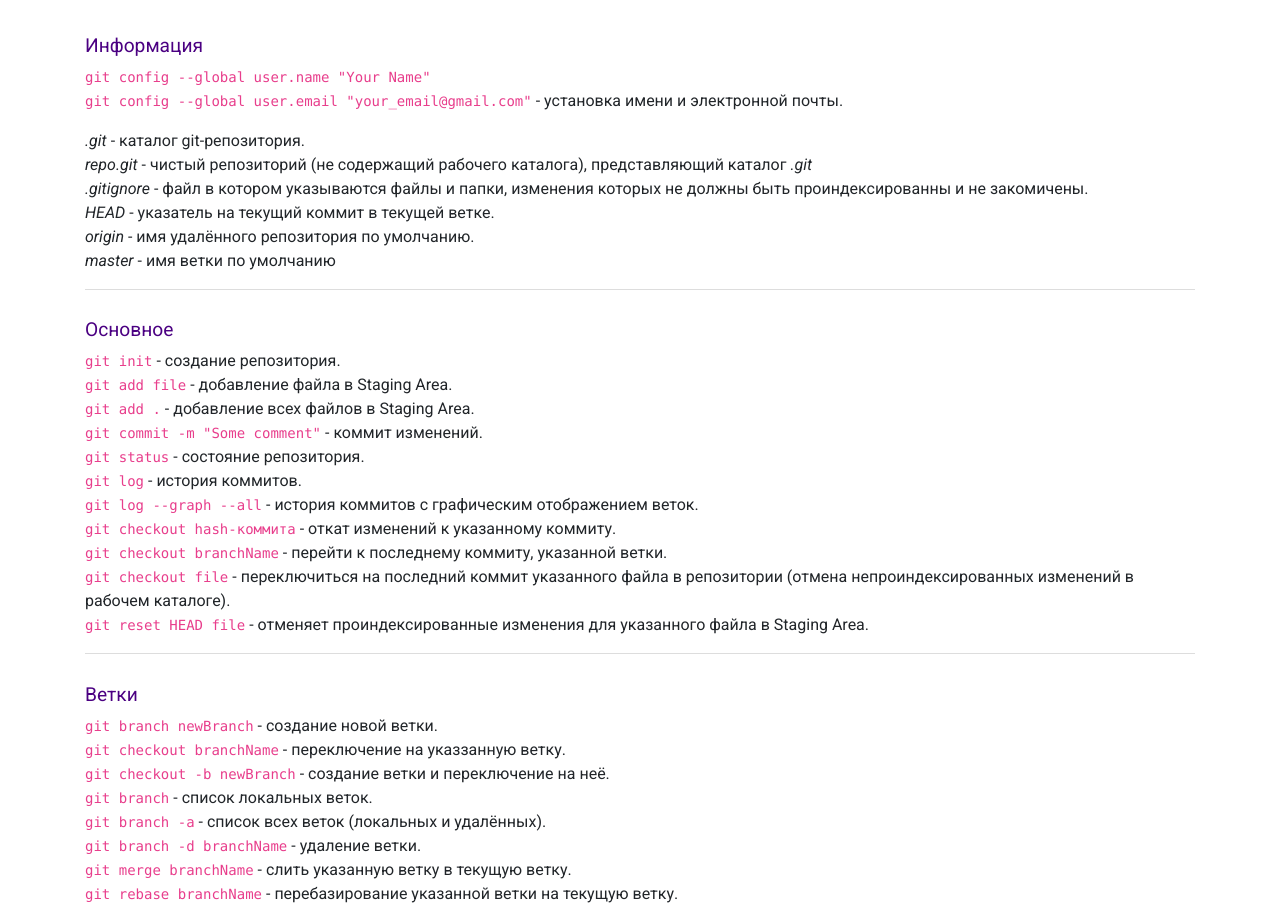
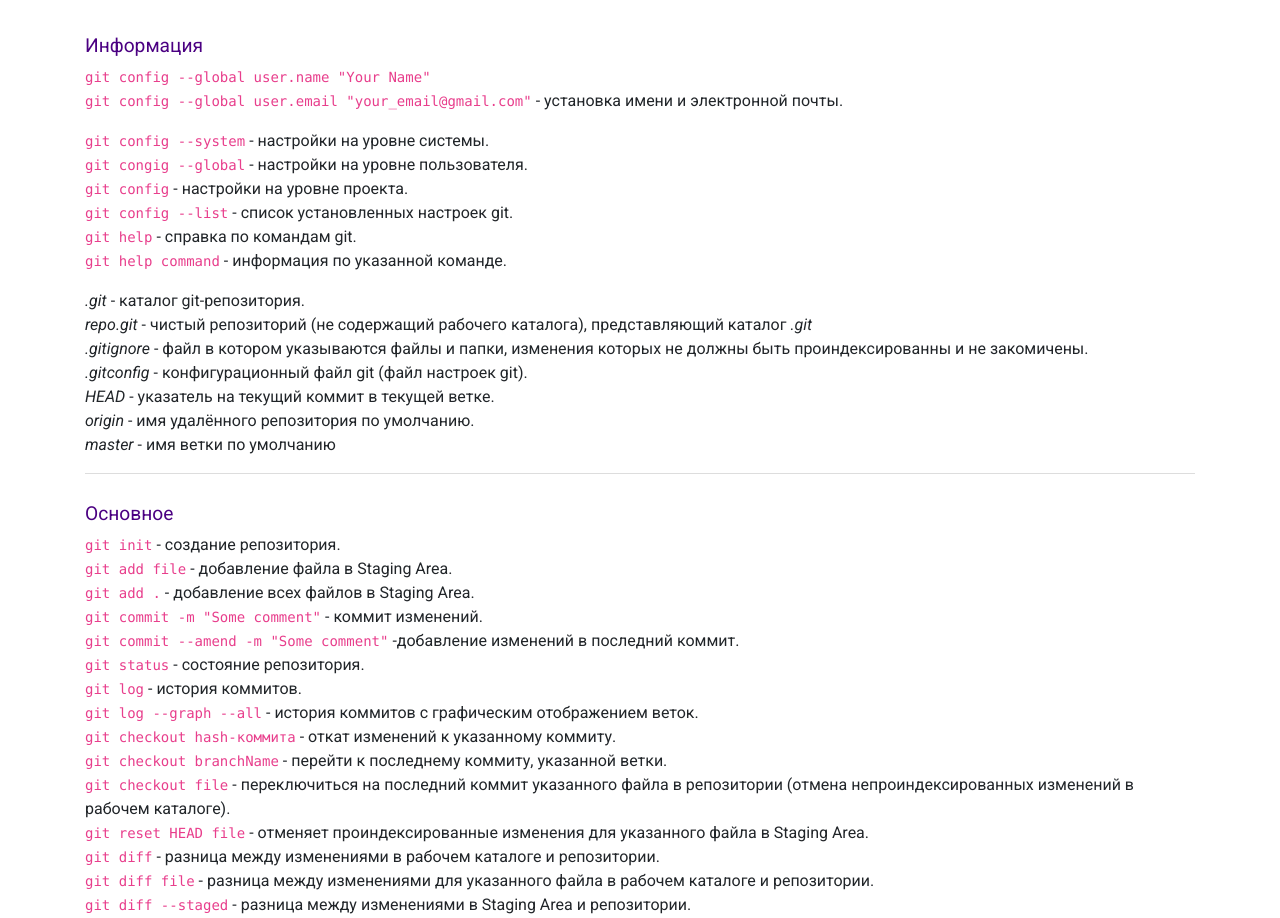
Before and after one commit to Romanyusupov2016/Git-Reference, a plain HTML site: page index.html in a window 1280 px wide. Shown: the part 32-950 px from the top of the page. Drawn offline with nearby package versions, Linux system fonts and the light colour scheme.

Commit message:
add some more commnads

```diff
--- a/index.html
+++ b/index.html
@@ -21,9 +21,18 @@
                 <code>git config --global user.email &quot;your_email@gmail.com&quot;</code> - установка имени и электронной почты.
             </p>
             <p>
+                <code>git config --system</code> - настройки на уровне системы.<br>
+                <code>git congig --global</code> - настройки на уровне пользователя.<br>
+                <code>git config</code> - настройки на уровне проекта.<br>
+                <code>git config --list</code> - cписок установленных настроек git.<br>
+                <code>git help</code> - справка по командам git.<br>
+                <code>git help command</code> - информация по указанной команде.<br>
+            </p>
+            <p>
                 <var>.git</var> - каталог git-репозитория.<br>
                 <var>repo.git</var> - чистый репозиторий (не содержащий рабочего каталога), представляющий каталог <var>.git</var><br>
                 <var>.gitignore</var> - файл в котором указываются файлы и папки, изменения которых не должны быть проиндексированны и не закомичены.<br>
+                <var>.gitconfig</var> - конфигурационный файл git (файл настроек git).<br>
                 <var>HEAD</var> - указатель на текущий коммит в текущей ветке.<br>
                 <var>origin</var> - имя удалённого репозитория по умолчанию.<br>
                 <var>master</var> - имя ветки по умолчанию<br>
@@ -36,6 +45,7 @@
                 <code>git add file</code> - добавление файла в Staging Area.<br>
                 <code>git add .</code> - добавление всех файлов в Staging Area.<br>
                 <code>git commit -m &quot;Some comment&quot;</code> - коммит изменений.<br>
+                <code>git commit --amend -m &quot;Some comment&quot;</code> -добавление изменений в последний коммит.<br>
                 <code>git status</code> - состояние репозитория.<br>
                 <code>git log</code> - история коммитов.<br>
                 <code>git log --graph --all</code> - история коммитов с графическим отображением веток.<br>
@@ -43,6 +53,11 @@
                 <code>git checkout branchName</code> - перейти к последнему коммиту, указанной ветки.<br>
                 <code>git checkout file</code> - переключиться на последний коммит указанного файла в репозитории (отмена непроиндексированных изменений в рабочем каталоге).<br>
                 <code>git reset HEAD file</code> - отменяет проиндексированные изменения для указанного файла в Staging Area.<br>
+                <code>git diff</code> - разница между изменениями в рабочем каталоге и репозитории.<br>
+                <code>git diff file</code> - разница между изменениями для указанного файла в рабочем каталоге и репозитории.<br>
+                <code>git diff --staged</code> - разница между изменениями в Staging Area и репозитории.<br>
+                <code>git rm file</code> - удаление файла и помещение изменения об удалении в Staging Area.<br>
+                <code>git mv source destination</code> - переименование/перемещение файла и помещение изменения в Staging Area.<br>
             </p>
         </section>
         <section>
```
